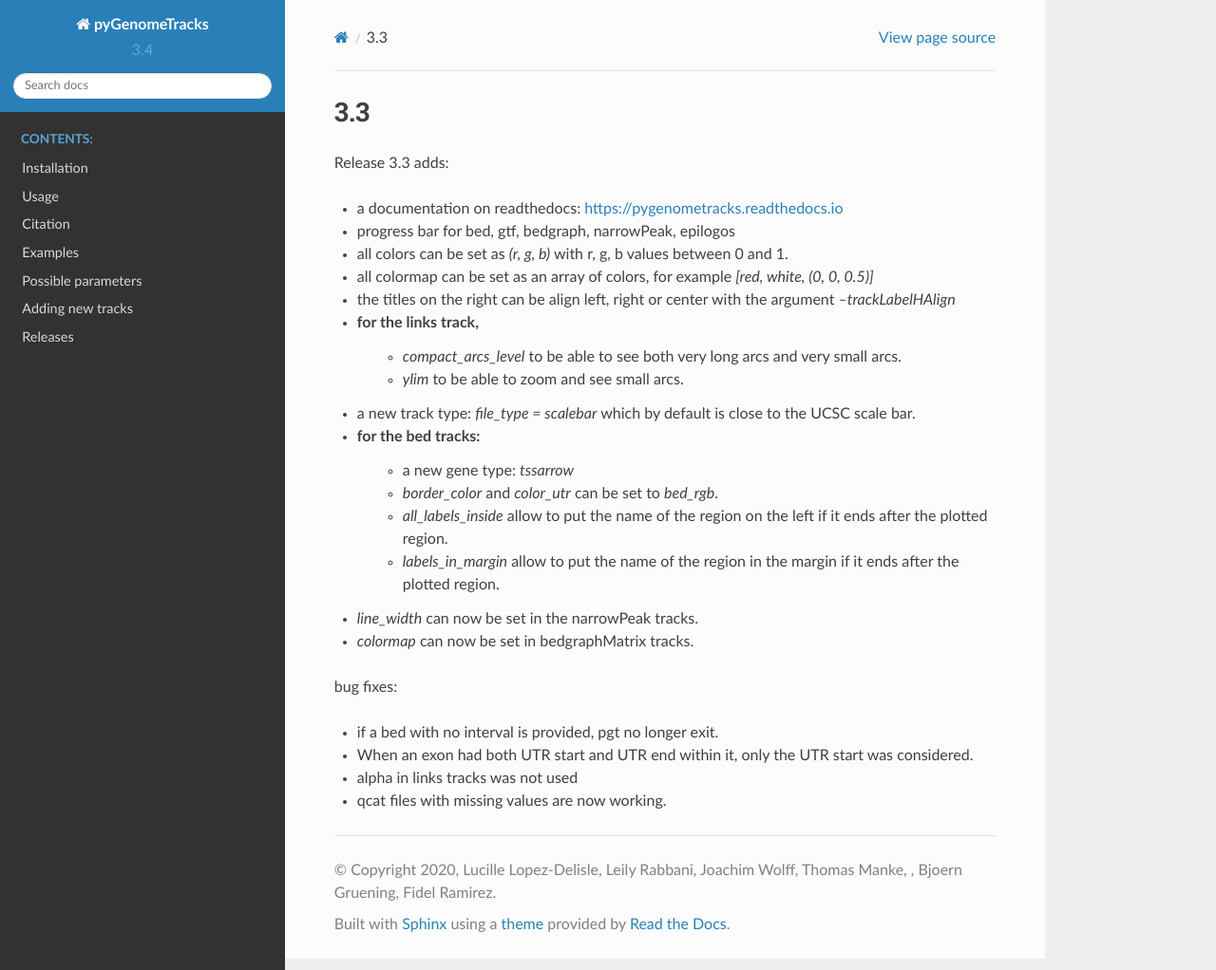
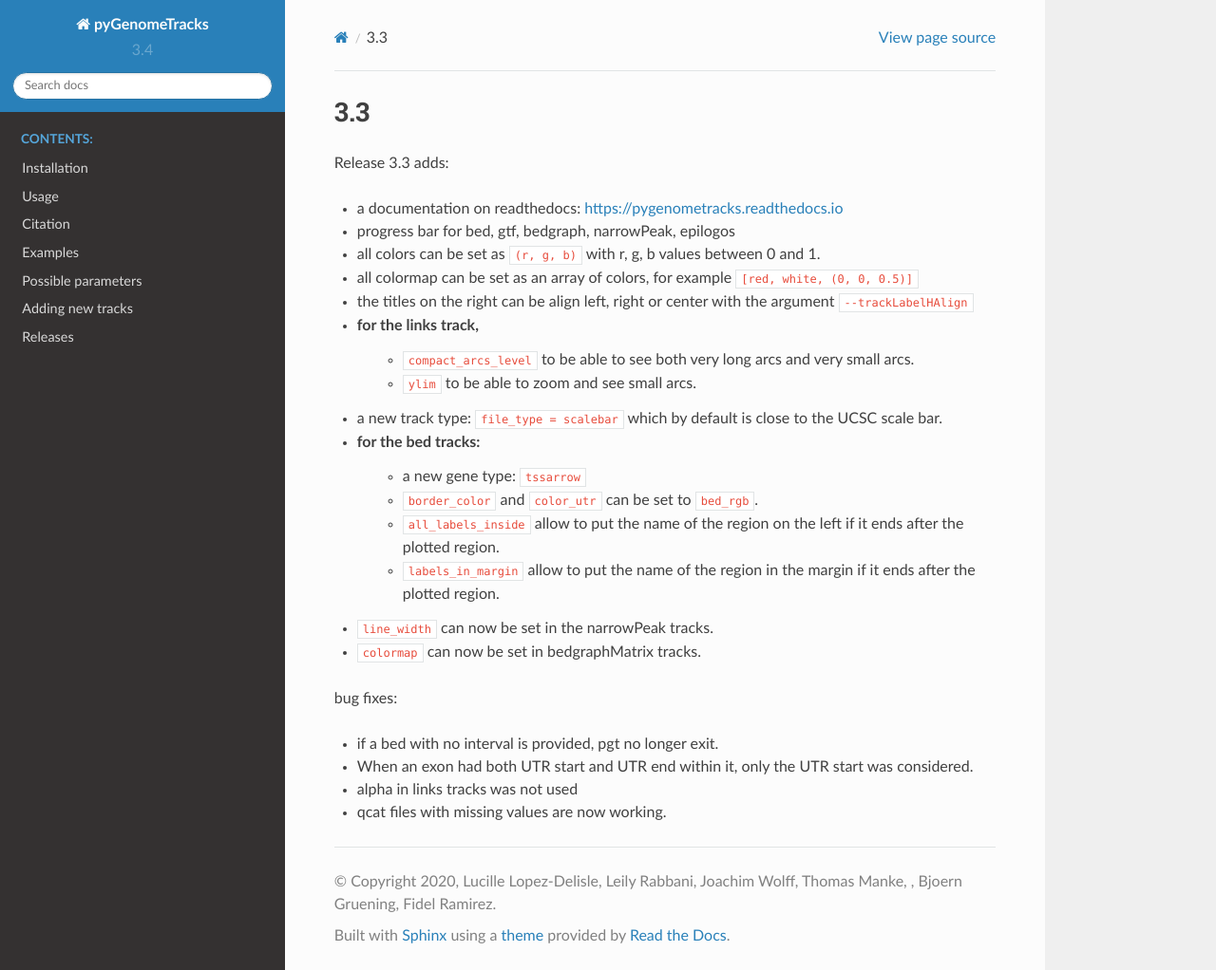
Before and after one commit to deeptools/pyGenomeTracks, a Sphinx documentation site: the page built from docs/content/releases/3.3.rst, in a window 1280 px wide and 1022 px high. Shown: the whole window at 95% size. Built offline with Sphinx 7.4.7 and the Read the Docs theme 2.0.0, drawn with Linux system fonts in a browser that asks for light colours.

Commit message:
inline code in releases

```diff
--- a/docs/content/releases/3.3.rst
+++ b/docs/content/releases/3.3.rst
@@ -5,20 +5,20 @@ Release 3.3 adds:
 
 - a documentation on readthedocs: https://pygenometracks.readthedocs.io
 - progress bar for bed, gtf, bedgraph, narrowPeak, epilogos
-- all colors can be set as `(r, g, b)` with r, g, b values between 0 and 1.
-- all colormap can be set as an array of colors, for example  `[red, white, (0, 0, 0.5)]`
-- the titles on the right can be align left, right or center with the argument `--trackLabelHAlign`
+- all colors can be set as ``(r, g, b)`` with r, g, b values between 0 and 1.
+- all colormap can be set as an array of colors, for example  ``[red, white, (0, 0, 0.5)]``
+- the titles on the right can be align left, right or center with the argument ``--trackLabelHAlign``
 - for the links track,
-   - `compact_arcs_level` to be able to see both very long arcs and very small arcs.
-   - `ylim` to be able to zoom and see small arcs.
-- a new track type: `file_type = scalebar` which by default is close to the UCSC scale bar.
+   - ``compact_arcs_level`` to be able to see both very long arcs and very small arcs.
+   - ``ylim`` to be able to zoom and see small arcs.
+- a new track type: ``file_type = scalebar`` which by default is close to the UCSC scale bar.
 - for the bed tracks:
-   - a new gene type: `tssarrow`
-   - `border_color` and `color_utr` can be set to `bed_rgb`.
-   - `all_labels_inside` allow to put the name of the region on the left if it ends after the plotted region.
-   - `labels_in_margin` allow to put the name of the region in the margin if it ends after the plotted region.
-- `line_width` can now be set in the narrowPeak tracks.
-- `colormap` can now be set in bedgraphMatrix tracks.
+   - a new gene type: ``tssarrow``
+   - ``border_color`` and ``color_utr`` can be set to ``bed_rgb``.
+   - ``all_labels_inside`` allow to put the name of the region on the left if it ends after the plotted region.
+   - ``labels_in_margin`` allow to put the name of the region in the margin if it ends after the plotted region.
+- ``line_width`` can now be set in the narrowPeak tracks.
+- ``colormap`` can now be set in bedgraphMatrix tracks.
 
 bug fixes:
 
```
Also changed, not shown: docs/content/releases/3.2.rst (+4 -4 lines).
